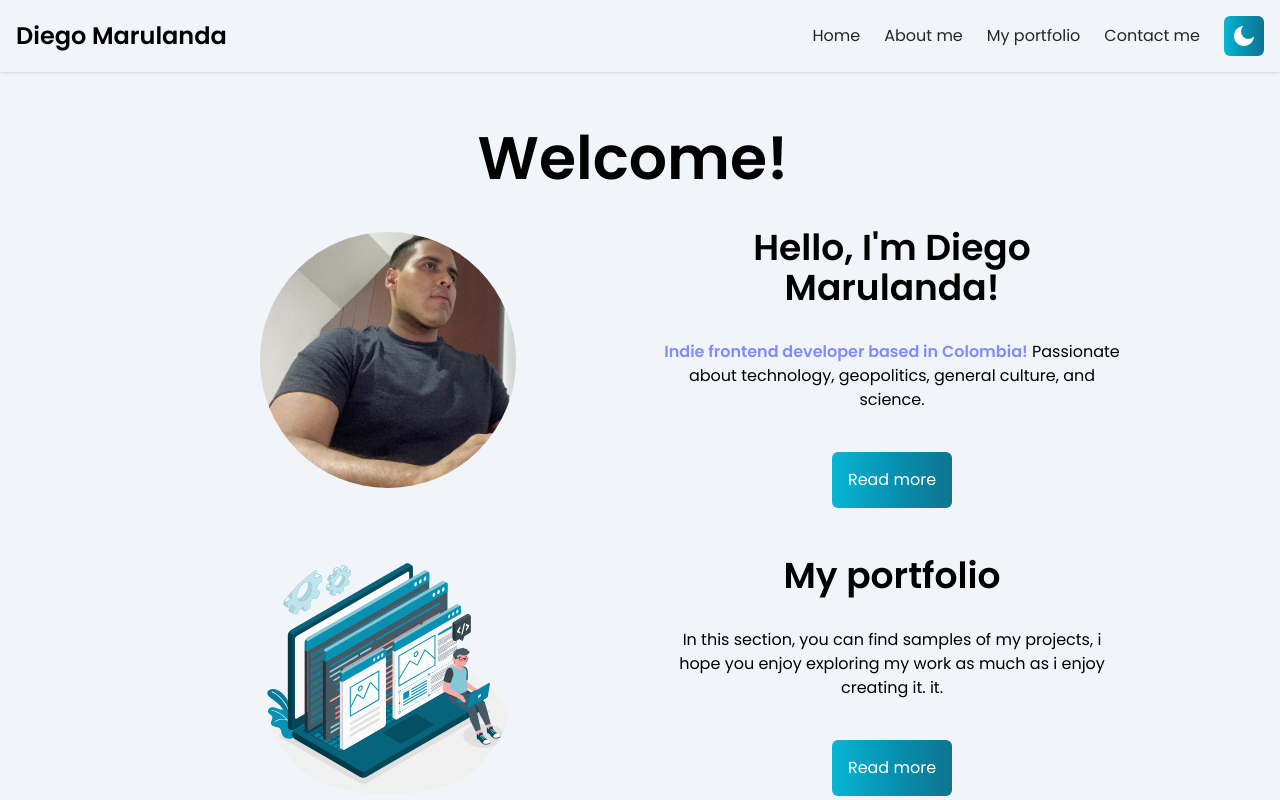
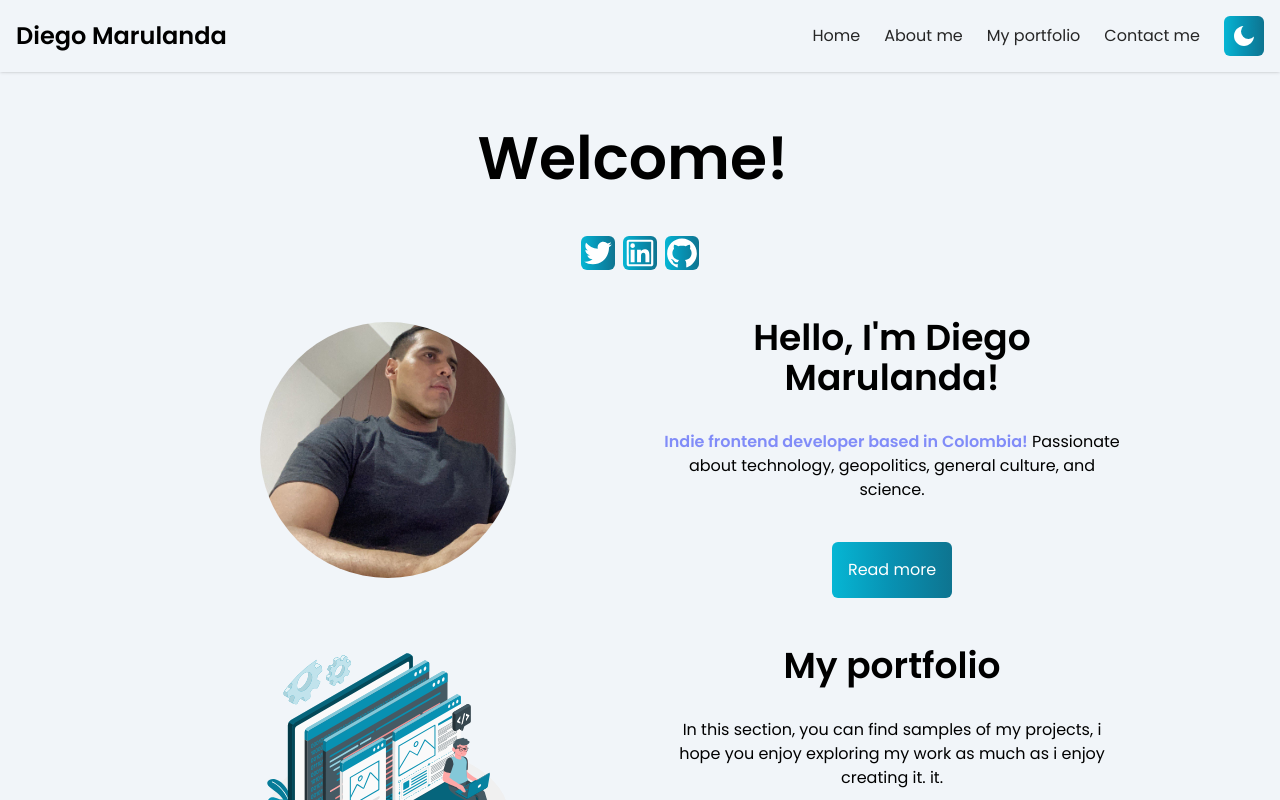
Before and after one commit to DiegoMarulandaB/Portfolio, a Next.js app: page / in a window 1280 px wide. Shown: the top 800 px of the page. Built offline with nearby package versions, Linux system fonts and the light colour scheme.

Commit message:
add social_network_home

```diff
--- a/src/app/home/page.tsx
+++ b/src/app/home/page.tsx
@@ -2,7 +2,7 @@
 // No need for 'use client' in modern React apps
 import React from 'react'
 import AnimatedText from '@/components/AnimatedText/AnimatedText'
-import { AiOutlineUser, AiOutlineCode, AiOutlineMail } from 'react-icons/ai'
+import { AiOutlineGithub, AiOutlineTwitter, AiOutlineLinkedin } from 'react-icons/ai'
 
 const CircleIcon = () => (
   <svg
@@ -25,6 +25,29 @@ const HomePage = () => {
           <h1 className="text-3xl md:text-4xl font-bold">
             <AnimatedText text="Welcome!" className="text-center mx-2 mr-2 mb-2 mt-18 font-bold" />
           </h1>
+        </div>
+        <div className="mx-auto p-4 flex flex-col items-center justify-center text-center text-neutral-800 md:flex-row md:justify-evenly mt-2">
+          <div className="flex flex-row items-center justify-center space-x-1 mb-2 mt-2 text-neutral-800 dark:text-neutral-100"></div>
+          <div className="flex flex-row items-center justify-center space-x-2 mb-2 mt-2">
+            <a href="https://twitter.com/DAMB1987" target="_blank" rel="noopener">
+              <AiOutlineTwitter
+                className="icon  text-white bg-gradient-to-r from-cyan-500 via-cyan-600 to-cyan-700  hover:-translate-y-1 rounded-md "
+                size={34}
+              />
+            </a>
+            <a href="https://www.linkedin.com/in/diegomarulandabarrientos/" target="_blank" rel="noopener">
+              <AiOutlineLinkedin
+                className="icon text-white bg-gradient-to-r from-cyan-500 via-cyan-600 to-cyan-700  hover:-translate-y-1 rounded-md "
+                size={34}
+              />
+            </a>
+            <a href="https://github.com/DiegoMarulandaB" target="_blank" rel="noopener">
+              <AiOutlineGithub
+                className="icon text-white bg-gradient-to-r from-cyan-500 via-cyan-600 to-cyan-700  hover:-translate-y-1 rounded-md "
+                size={34}
+              />
+            </a>
+          </div>
         </div>
         <div className="flex flex-wrap items-center justify-between -mx-4">
           <div className="w-full px-4 lg:w-6/12">
```
